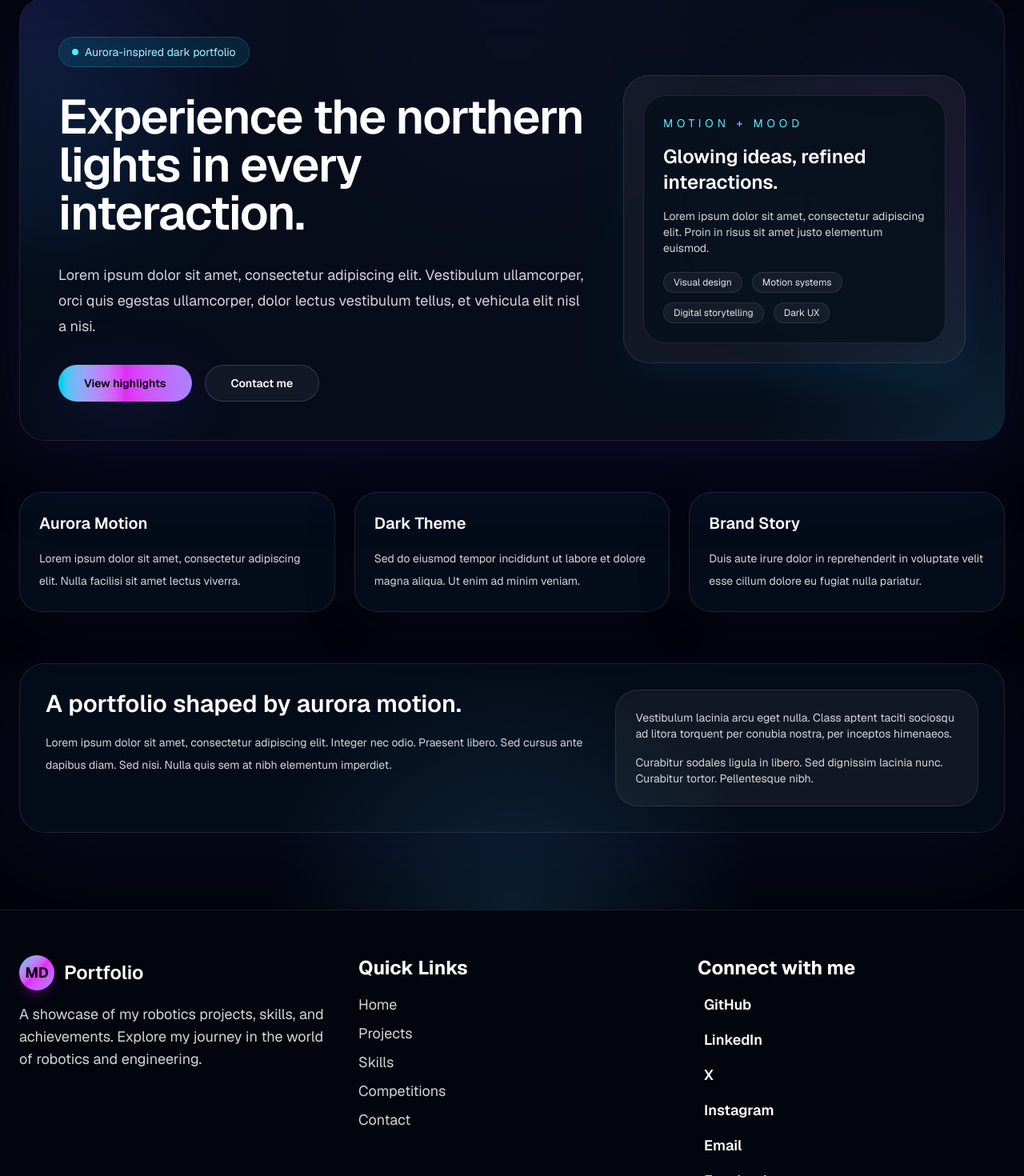
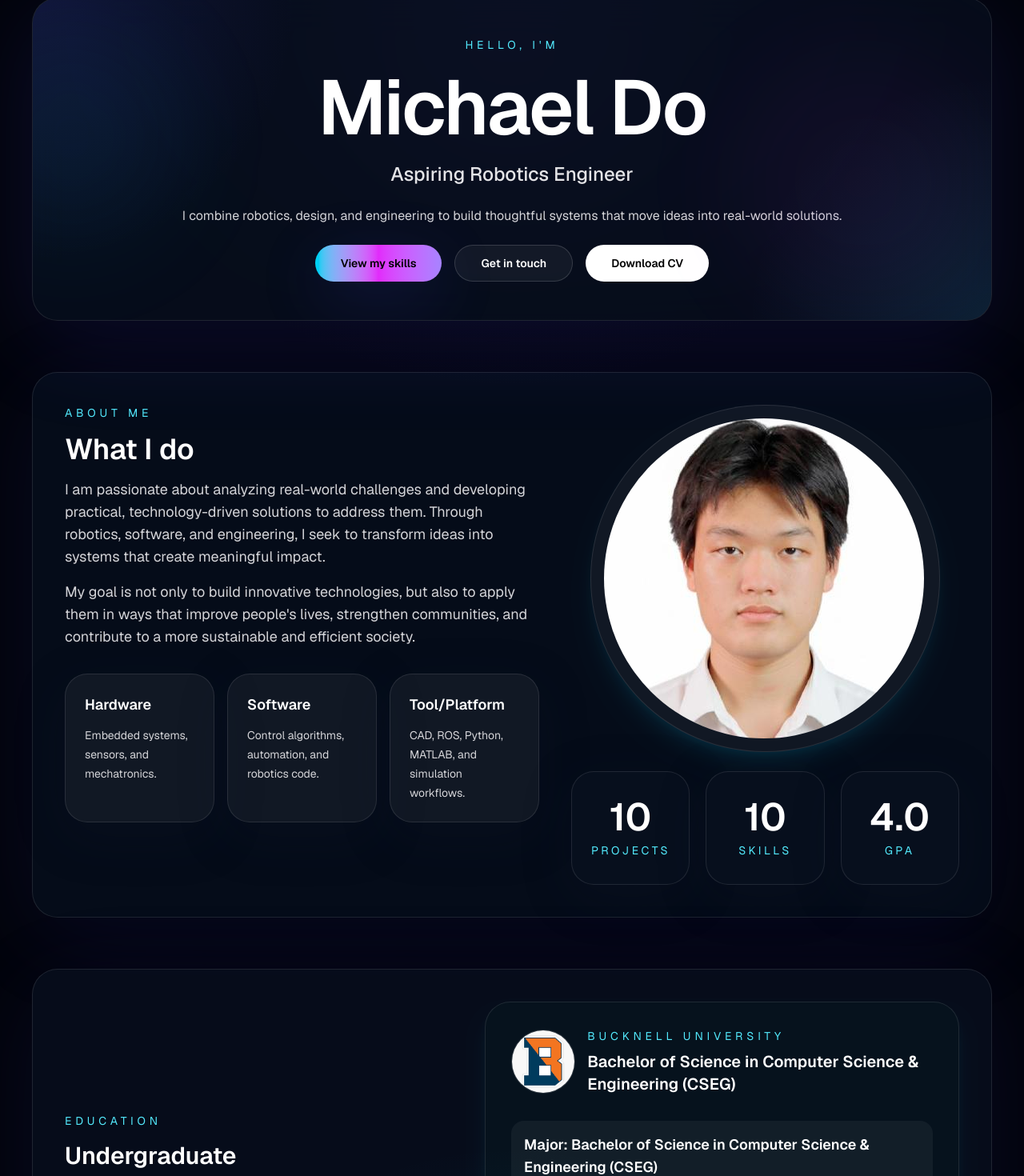
Before and after one commit to donguyenphu/Robotics_Portfolio, a Next.js app in the folder robotics-portfolio/: page / in a window 1280 px wide. Shown: the part 176-1646 px from the top of the page at 80% size. Built offline with nearby package versions, Linux system fonts and the light colour scheme; some icons are missing.

Commit message:
Update on Homepage Section

```diff
--- a/robotics-portfolio/app/page.tsx
+++ b/robotics-portfolio/app/page.tsx
@@ -1,133 +1,134 @@
+"use client";
+
+import { useState } from "react";
+import Link from "next/link";
 import Header from "../components/Header";
 import Footer from "../components/Footer";
 
-const featureCards = [
-  {
-    title: "Aurora Motion",
-    description:
-      "Lorem ipsum dolor sit amet, consectetur adipiscing elit. Nulla facilisi sit amet lectus viverra.",
-  },
-  {
-    title: "Dark Theme",
-    description:
-      "Sed do eiusmod tempor incididunt ut labore et dolore magna aliqua. Ut enim ad minim veniam.",
-  },
-  {
-    title: "Brand Story",
-    description:
-      "Duis aute irure dolor in reprehenderit in voluptate velit esse cillum dolore eu fugiat nulla pariatur.",
-  },
-];
+export default function Home() {
+  const [showCVPreview, setShowCVPreview] = useState(false);
 
-export default function Home() {
   return (
     <div className="min-h-screen bg-[#02040b] text-white">
       <Header />
 
-      <main className="relative isolate overflow-hidden">
-        <div className="pointer-events-none absolute inset-0 bg-[radial-gradient(circle_at_top,_rgba(79,70,229,0.2),_transparent_30%),radial-gradient(circle_at_bottom,_rgba(56,189,248,0.14),_transparent_22%)]" />
+      <main className="relative isolate overflow-hidden pb-20">
+        <div className="pointer-events-none absolute inset-0 bg-[radial-gradient(circle_at_top,_rgba(79,70,229,0.18),_transparent_28%),radial-gradient(circle_at_bottom,_rgba(56,189,248,0.12),_transparent_22%)]" />
         <div className="absolute inset-x-0 top-0 -z-10 h-96 bg-[radial-gradient(circle,_rgba(192,132,252,0.08),_transparent_42%)] blur-3xl" />
-        <div className="mx-auto max-w-7xl px-6 py-20 sm:py-24">
-          <section
-            id="home"
-            className="relative overflow-hidden rounded-[2rem] border border-white/10 bg-[#08101f]/80 p-8 shadow-[0_25px_120px_rgba(79,70,229,0.15)] backdrop-blur-xl sm:p-12"
-          >
+
+        <div className="mx-auto max-w-7xl px-10 py-20 sm:py-24 space-y-16">
+          <section id="introduction" className="relative overflow-hidden rounded-[2rem] border border-white/10 bg-[#08101f]/80 p-10 shadow-[0_25px_120px_rgba(79,70,229,0.15)] backdrop-blur-xl sm:p-12">
+
             <div className="absolute inset-0 bg-[radial-gradient(circle_at_top_left,_rgba(79,70,229,0.16),_transparent_26%),radial-gradient(circle_at_bottom_right,_rgba(56,189,248,0.12),_transparent_24%)]" />
             <div className="absolute -left-24 top-10 h-72 w-72 rounded-full bg-cyan-400/10 blur-3xl animate-aurora-glow" />
             <div className="absolute right-0 top-20 h-80 w-80 rounded-full bg-fuchsia-500/10 blur-3xl animate-aurora-glow animation-delay-2000" />
-            <div className="relative grid gap-10 lg:grid-cols-[1.4fr_0.9fr]">
-              <div className="space-y-8">
-                <div className="inline-flex items-center gap-2 rounded-full border border-cyan-300/20 bg-cyan-400/10 px-4 py-2 text-sm text-cyan-200 backdrop-blur-sm">
-                  <span className="h-2 w-2 rounded-full bg-cyan-300" />
-                  Aurora-inspired dark portfolio
-                </div>
-                <h1 className="max-w-3xl text-5xl font-semibold tracking-tight text-white sm:text-6xl">
-                  Experience the northern lights in every interaction.
-                </h1>
-                <p className="max-w-2xl text-lg leading-8 text-zinc-300">
-                  Lorem ipsum dolor sit amet, consectetur adipiscing elit. Vestibulum ullamcorper, orci quis
-                  egestas ullamcorper, dolor lectus vestibulum tellus, et vehicula elit nisl a nisi.
+
+            <div className="text-center grid gap-12">
+              <div className="space-y-5">
+                <div className="text-sm uppercase tracking-[0.35em] text-cyan-300">Hello, I'm</div>
+                <h1 className="break-words text-3rem md:text-8xl lg: text-8xl font-semibold tracking-tight text-white sm:text-7xl">Michael Do</h1>
+                <p className="text-2xl font-medium text-zinc-200">Aspiring Robotics Engineer</p>
+                <p className="text-base leading-8 text-zinc-300">
+                  I combine robotics, design, and engineering to build thoughtful systems that move ideas into real-world solutions.
                 </p>
-                <div className="flex flex-col gap-4 sm:flex-row">
-                  <a
-                    href="#projects"
-                    className="inline-flex items-center justify-center rounded-full bg-gradient-to-r from-cyan-400 via-fuchsia-500 to-violet-400 px-8 py-3 text-sm font-semibold text-black shadow-[0_20px_80px_rgba(79,70,229,0.18)] transition hover:-translate-y-0.5"
-                  >
-                    View highlights
+                <div className="justify-center flex flex-col gap-4 sm:flex-row">
+                  <Link href="/skills" className="inline-flex shrink-0 items-center justify-center rounded-full bg-gradient-to-r from-cyan-400 via-fuchsia-500 to-violet-400 px-8 py-3 text-sm font-semibold text-black shadow-[0_20px_80px_rgba(79,70,229,0.18)] transition hover:-translate-y-0.5">
+                    View my skills
+                  </Link>
+                  <Link href="/contact" className="inline-flex shrink-0 items-center justify-center rounded-full border border-white/15 bg-white/5 px-8 py-3 text-sm font-semibold text-white transition hover:border-cyan-300/40 hover:bg-white/10">
+                    Get in touch
+                  </Link>
+                  <a href="/Michael Do CV.docx" download className="inline-flex shrink-0 items-center justify-center rounded-full bg-white px-8 py-3 text-sm font-semibold text-black transition hover:-translate-y-0.5">
+                    Download CV
                   </a>
-                  <a
-                    href="#contact"
-                    className="inline-flex items-center justify-center rounded-full border border-white/15 bg-white/5 px-8 py-3 text-sm font-semibold text-white transition hover:border-cyan-300/40 hover:bg-white/10"
-                  >
-                    Contact me
-                  </a>
-                </div>
-              </div>
-
-              <div className="relative flex items-center justify-center">
-                <div className="relative h-[360px] w-full max-w-md overflow-hidden rounded-[2rem] border border-white/10 bg-white/5 p-6 shadow-2xl shadow-cyan-500/10">
-                  <div className="absolute inset-0 bg-[radial-gradient(circle,_rgba(125,211,252,0.18),_transparent_48%)] opacity-80 blur-3xl" />
-                  <div className="relative flex h-full flex-col justify-between rounded-[1.75rem] border border-white/10 bg-[#07101c]/90 p-6 text-sm text-zinc-200 backdrop-blur-xl">
-                    <div className="space-y-4">
-                      <p className="text-sm uppercase tracking-[0.35em] text-cyan-300">
-                        Motion + mood
-                      </p>
-                      <h2 className="text-2xl font-semibold text-white">Glowing ideas, refined interactions.</h2>
-                      <p className="text-zinc-300">
-                        Lorem ipsum dolor sit amet, consectetur adipiscing elit. Proin in risus sit amet justo elementum
-                        euismod.
-                      </p>
-                    </div>
-                    <div className="flex flex-wrap gap-3">
-                      {[
-                        "Visual design",
-                        "Motion systems",
-                        "Digital storytelling",
-                        "Dark UX",
-                      ].map((item) => (
-                        <span
-                          key={item}
-                          className="rounded-full border border-white/10 bg-white/5 px-3 py-1 text-xs text-zinc-200"
-                        >
-                          {item}
-                        </span>
-                      ))}
-                    </div>
-                  </div>
                 </div>
               </div>
             </div>
           </section>
 
-          <section id="projects" className="mt-16 grid gap-6 lg:grid-cols-3">
-            {featureCards.map((card) => (
-              <article
-                key={card.title}
-                className="rounded-[1.75rem] border border-white/10 bg-[#06101d]/80 p-6 shadow-[0_15px_60px_rgba(15,23,42,0.25)] transition hover:-translate-y-1"
-              >
-                <h3 className="text-xl font-semibold text-white">{card.title}</h3>
-                <p className="mt-4 text-sm leading-7 text-zinc-300">{card.description}</p>
-              </article>
-            ))}
+          <section id="about" className="rounded-[2rem] border border-white/10 bg-[#07101d]/80 p-10 shadow-[0_25px_120px_rgba(79,70,229,0.1)]">
+            <div className="grid gap-10 lg:grid-cols-[1.1fr_0.9fr]">
+              <div className="space-y-8">
+                <div>
+                  <p className="text-sm uppercase tracking-[0.35em] text-cyan-300">About me</p>
+                  <h2 className="mt-4 text-4xl font-semibold text-white">What I do</h2>
+                  <p className="mt-4 text-lg leading-7 text-zinc-300">
+                    I am passionate about analyzing real-world challenges and developing practical, technology-driven solutions to address them. Through robotics, software, and engineering, I seek to transform ideas into systems that create meaningful impact.
+                  </p>
+                  <p className="mt-4 text-lg leading-7 text-zinc-300">
+                    My goal is not only to build innovative technologies, but also to apply them in ways that improve people's lives, strengthen communities, and contribute to a more sustainable and efficient society.
+                  </p>
+                </div>
+
+                <div className="grid gap-4 sm:grid-cols-3">
+                  {[
+                    { title: "Hardware", description: "Embedded systems, sensors, and mechatronics." },
+                    { title: "Software", description: "Control algorithms, automation, and robotics code." },
+                    { title: "Tool/Platform", description: "CAD, ROS, Python, MATLAB, and simulation workflows." },
+                  ].map((item) => (
+                    <div key={item.title} className="rounded-[1.75rem] border border-white/10 bg-white/5 p-6 text-sm text-zinc-200 shadow-[0_18px_60px_rgba(15,23,42,0.25)]">
+                      <h3 className="text-lg font-semibold text-white">{item.title}</h3>
+                      <p className="mt-3 leading-6 text-zinc-300">{item.description}</p>
+                    </div>
+                  ))}
+                </div>
+              </div>
+
+              <div className="space-y-6 flex flex-col items-center">
+                <div className="overflow-hidden w-[90%] h-auto rounded-full border border-white/10 bg-white/5 p-4 shadow-xl shadow-cyan-500/10">
+                  <img src="/Avatar Home.jpg" alt="Michael Do" className="aspect-square rounded-full object-cover" />
+                </div>
+
+                <div className="grid gap-5 sm:grid-cols-3">
+                  {[
+                    { value: "10", label: "Projects" },
+                    { value: "10", label: "Skills" },
+                    { value: "4.0", label: "GPA" },
+                  ].map((stat) => (
+                    <div key={stat.label} className="rounded-[1.75rem] border border-white/10 bg-[#08101f]/90 px-6 py-8 text-center shadow-[0_15px_60px_rgba(15,23,42,0.25)]">
+                      <p className="text-5xl font-semibold text-white">{stat.value}</p>
+                      <p className="mt-2 text-sm uppercase tracking-[0.25em] text-cyan-300">{stat.label}</p>
+                    </div>
+                  ))}
+                </div>
+              </div>
+            </div>
           </section>
 
-          <section id="about" className="mt-16 rounded-[2rem] border border-white/10 bg-[#07101d]/80 p-8 shadow-[0_25px_120px_rgba(79,70,229,0.1)]">
-            <div className="grid gap-8 lg:grid-cols-[1.2fr_0.8fr]">
-              <div>
-                <h2 className="text-3xl font-semibold text-white">A portfolio shaped by aurora motion.</h2>
-                <p className="mt-4 max-w-2xl text-sm leading-7 text-zinc-300">
-                  Lorem ipsum dolor sit amet, consectetur adipiscing elit. Integer nec odio. Praesent libero. Sed cursus
-                  ante dapibus diam. Sed nisi. Nulla quis sem at nibh elementum imperdiet.
+          <section id="education" className="rounded-[2rem] border border-white/10 bg-[#08101f]/80 p-10 shadow-[0_25px_120px_rgba(79,70,229,0.1)]">
+            <div className="grid gap-10 lg:grid-cols-[0.9fr_1.1fr] items-center">
+              <div className="space-y-4">
+                <p className="text-sm uppercase tracking-[0.35em] text-cyan-300">Education</p>
+                <h2 className="text-3xl font-semibold text-white">Undergraduate</h2>
+                <p className="max-w-xl text-md leading-7 text-zinc-300">
+                  Building a strong foundation in computer science and engineering while preparing for robotics research and systems design.
                 </p>
               </div>
-              <div className="space-y-4 rounded-[1.75rem] border border-white/10 bg-white/5 p-6 text-sm text-zinc-300">
-                <p>
-                  Vestibulum lacinia arcu eget nulla. Class aptent taciti sociosqu ad litora torquent per conubia nostra,
-                  per inceptos himenaeos.
-                </p>
-                <p>
-                  Curabitur sodales ligula in libero. Sed dignissim lacinia nunc. Curabitur tortor. Pellentesque nibh.
-                </p>
+
+              <div className="rounded-[2rem] border border-white/10 bg-[#07131e]/90 p-8 shadow-xl shadow-cyan-500/10">
+                <div className="flex items-center gap-4">
+                  <div className="hidden md:block md:w-[15%]">
+                    <div className="flex h-20 w-20 items-center justify-center rounded-full border border-white/10 bg-white/5">
+                      <img src="/Bucknell University Logo.png" alt="Bucknell University logo" className="w-full h-full rounded-full object-cover" />
+                    </div>
+                  </div>
+                  <div className="w-[100%] md: w-[85%]">
+                    <p className="text-sm uppercase tracking-[0.35em] text-cyan-300">Bucknell University</p>
+                    <h3 className="mt-2 text-xl font-semibold text-white">Bachelor of Science in Computer Science & Engineering (CSEG)</h3>
+                  </div>
+                </div>
+
+                <div className="mt-8 space-y-4 text-sm text-zinc-300">
+                  <div className="rounded-2xl bg-white/5 px-4 py-4">
+                    <p className="text-lg font-semibold text-white">Major: Bachelor of Science in Computer Science & Engineering (CSEG)</p>
+                  </div>
+                  <div className="rounded-2xl bg-white/5 px-4 py-4">
+                    <p className="text-lg font-semibold text-white">Duration: 2026 - 2030</p>
+                  </div>
+                  <div className="rounded-2xl bg-white/5 px-4 py-4">
+                    <p className="text-lg font-semibold text-white">GPA: 4.0</p>
+                  </div>
+                </div>
               </div>
             </div>
           </section>
```
Also changed, not shown: robotics-portfolio/public/Bucknell University Logo.png.
